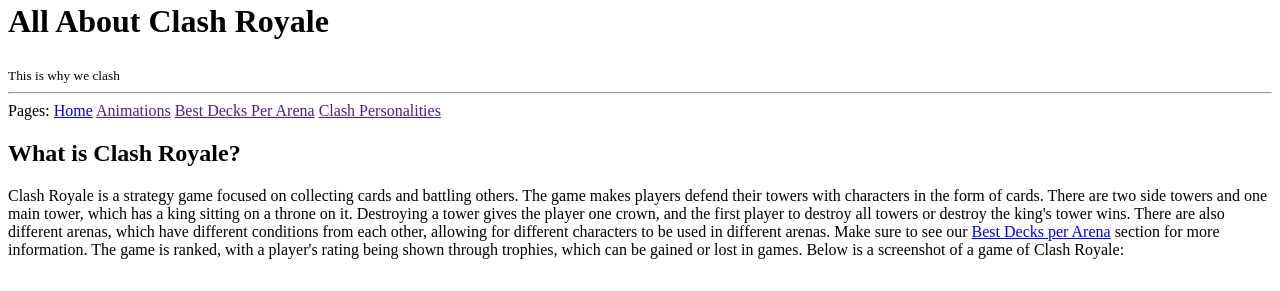
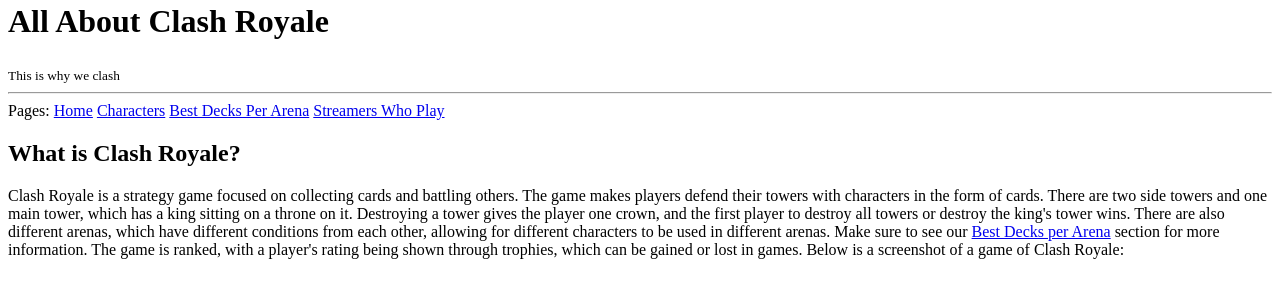
Before and after one commit to timg-a/CS3_2ndQtrPortfolio_Cs12GALEOS, a plain HTML site: page index.html in a window 1280 px wide. Shown: the part 126-417 px from the top of the page. Drawn offline with Linux system fonts and the light colour scheme.

Commit message:
Fourth Commit

```diff
--- a/index.html
+++ b/index.html
@@ -18,7 +18,7 @@
     <h1>All About Clash Royale</h1>
     <sub>This is why we clash</sub>
     <hr>
-    Pages: <a href="https://timg-a.github.io/CS3_2ndQtrPortfolio_Cs12GALEOS/">Home</a> <a href="">Animations</a> <a href="">Best Decks Per Arena</a> <a href="">Clash Personalities</a>
+    Pages: <a href="https://timg-a.github.io/CS3_2ndQtrPortfolio_Cs12GALEOS/">Home</a> <a href="https://juan8622.github.io/2ndQuarterRepositoryMendozaJuanPortfolio/">Characters</a> <a href="https://raymond-calitis.github.io/2ndQuarterRepositoryCalitisRaymondPortfolio/">Best Decks Per Arena</a> <a href="https://hans2228.github.io/2ndQuarterRepositoryAnunciacionHansPortfolio/">Streamers Who Play</a>
     <h2>What is Clash Royale?</h2>
 
     <p>Clash Royale is a strategy game focused on collecting cards and battling others. The game
```
